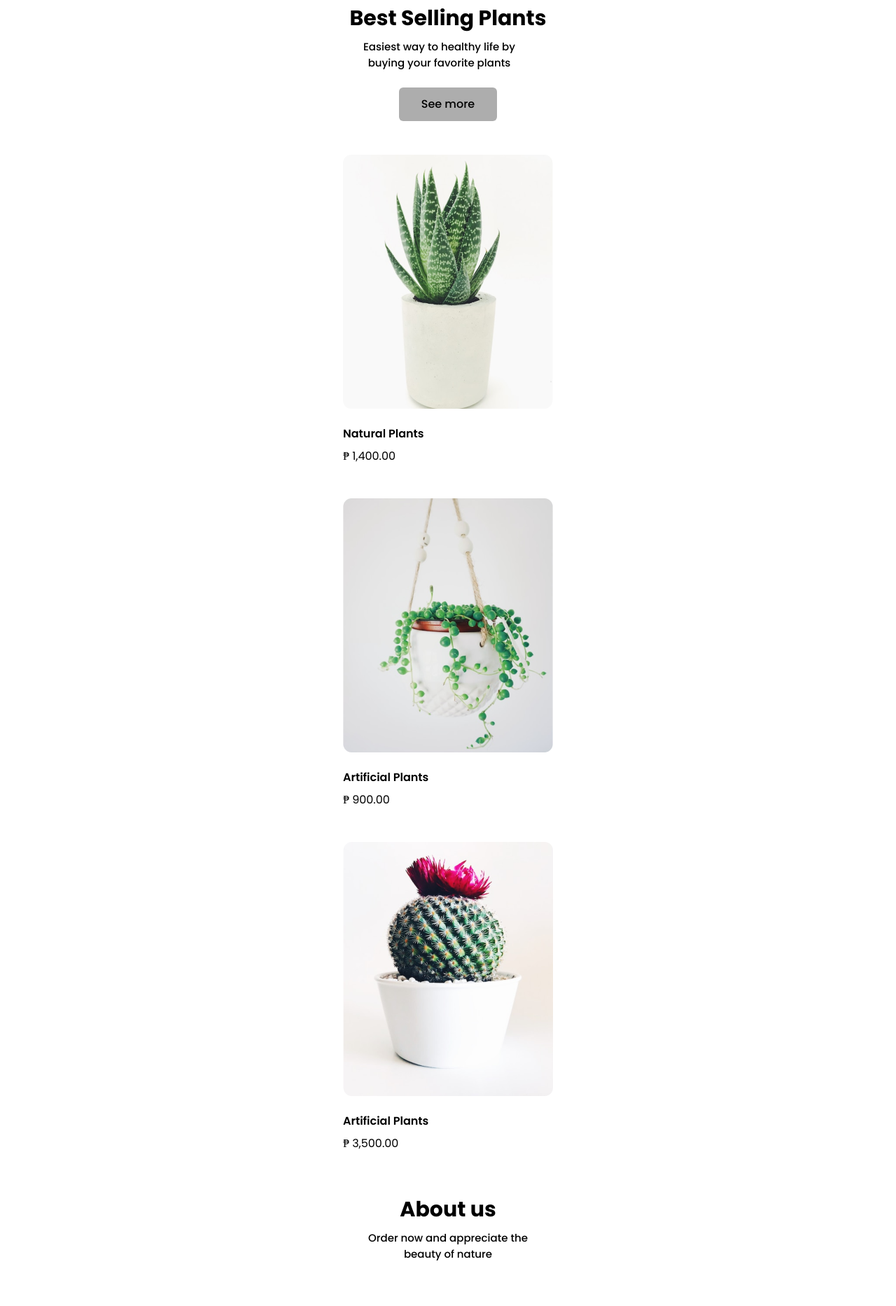
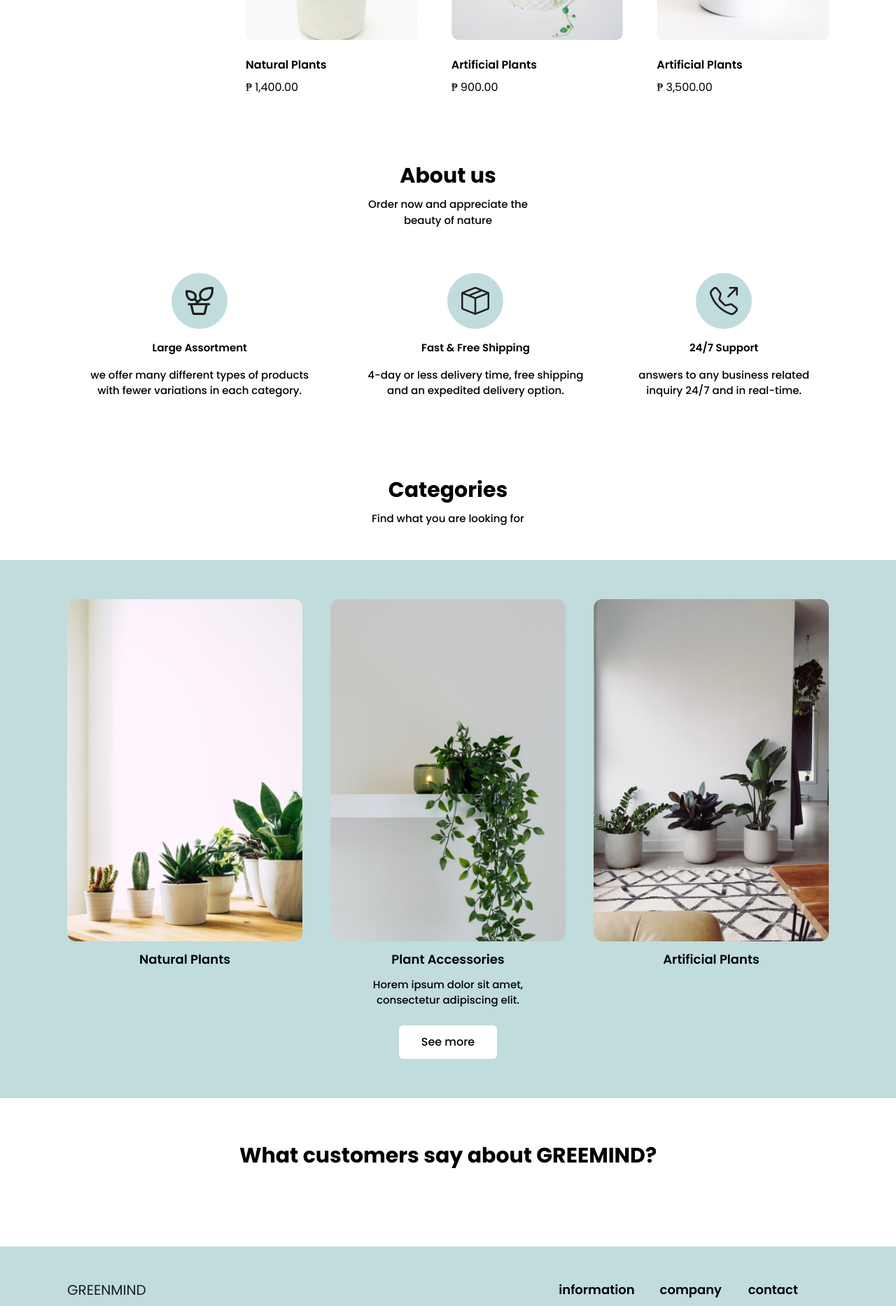
Before and after one commit to amitkushh/green-mind-ecommerce-project, a React (Vite) app: page / in a window 1280 px wide. Shown: the part 800-2666 px from the top of the page at 70% size. Built offline with nearby package versions, Linux system fonts and the light colour scheme.

Commit message:
some design changes for laptop

```diff
--- a/src/components/About.jsx
+++ b/src/components/About.jsx
@@ -23,7 +23,7 @@ function About() {
   ];
 
   return (
-    <div className="flex flex-col justify-center items-center my-16 mx-6">
+    <div className="flex flex-col justify-center items-center my-16 mx-6 lg:mx-24 lg:my-24">
       <div className="flex flex-col mb-12">
         <h2 className="text-3xl font-bold text-center">About us</h2>
         <p className="text-center mt-3 max-w-64">
@@ -32,7 +32,7 @@ function About() {
       </div>
 
       {/* three sections */}
-      <div className="flex flex-col justify-center items-center gap-7">
+      <div className="flex flex-col justify-center items-center gap-7 md:flex-row lg:flex-row">
         {allSection.map((about, index) => (
           <div
             className="flex flex-col justify-center items-center p-4 text-center gap-4"
--- a/src/components/BestSellingPlants.jsx
+++ b/src/components/BestSellingPlants.jsx
@@ -23,13 +23,13 @@ function BestSellingPlants() {
   ];
 
   return (
-    <div className="flex flex-col justify-center items-center my-16 mx-6">
-      <div className="flex flex-col mb-12">
+    <div className="flex flex-col justify-center items-center my-16 mx-6 md:flex-row lg:flex-row lg:mx-24 lg:my-24 lg:items-start">
+      <div className="flex flex-col mb-12 md:mr-5 lg:mr-5">
         <h2 className="text-3xl font-bold text-center">Best Selling Plants</h2>
-        <p className="text-center mt-3 max-w-64">
+        <p className="text-center mt-3 max-w-64 lg:mt-5">
           Easiest way to healthy life by buying your favorite plants{" "}
         </p>
-        <div className="mt-6 flex justify-center items-center">
+        <div className="mt-6 flex justify-center items-center lg:mt-12">
           <button className="bg-[#adadad] font-medium py-3 px-8 rounded-md cursor-pointer">
             See more
           </button>
@@ -37,7 +37,7 @@ function BestSellingPlants() {
       </div>
 
       {/* plants section */}
-      <div className="flex flex-col gap-12">
+      <div className="flex flex-col gap-12 md:flex-row lg:flex-row">
         {plants.map((plant, index) => (
           <div key={index} className="flex flex-col gap-6">
             <img src={plant.images} alt="plants" />
--- a/src/components/Categories.jsx
+++ b/src/components/Categories.jsx
@@ -4,24 +4,8 @@ import imageTwo from "../assets/category-images/plant-two.jpg";
 import imageThree from "../assets/category-images/plant-three.jpg";
 
 function Categories() {
-  const categories = [
-    {
-      image: imageOne,
-      title: "Natural Plants",
-    },
-    {
-      image: imageTwo,
-      title: "Plant Accessories",
-      para: "Horem ipsum dolor sit amet, consectetur adipiscing elit.",
-    },
-    {
-      image: imageThree,
-      title: "Artificial Plants",
-    },
-  ];
-
   return (
-    <>
+    <div>
       <div className="flex flex-col justify-center items-center mt-16 mx-6">
         <div className="flex flex-col mb-12">
           <h2 className="text-3xl font-bold text-center">Categories</h2>
@@ -31,23 +15,38 @@ function Categories() {
         </div>
       </div>
       {/* image sections */}
-      <div className="bg-main flex flex-col justify-center items-center px-6 mb-16 py-14">
-        <div className="flex flex-col gap-10">
-          {categories.map((category, index) => (
-            <div className="flex flex-col" key={index}>
-              <img src={category.image} className="rounded-xl" />
-              <p className="font-semibold text-[18px] my-3">{category.title}</p>
-              <p>{category.para}</p>
+      <div className="bg-main flex flex-col justify-center items-center px-6 mb-16 py-14 lg:px-24">
+        <div className="flex flex-col gap-10 md:flex-row lg:flex-row">
+          {/* image one */}
+          <div className="flex flex-col md:items-center lg:items-center">
+            <img src={imageOne} className="rounded-xl" />
+            <p className="font-semibold text-[18px] my-3">Natural Plants</p>
+          </div>
+
+          {/* image two */}
+          <div className="flex flex-col md:items-center lg:items-center">
+            <img src={imageTwo} className="rounded-xl" />
+            <p className="font-semibold text-[18px] my-3 ">Plant Accessories</p>
+            <p className="md:text-center lg:text-center lg:max-w-64">
+              Horem ipsum dolor sit amet, consectetur adipiscing elit.
+            </p>
+
+            {/* Button */}
+            <div className="mt-6 flex justify-center items-center">
+              <button className="bg-white font-medium py-3 px-8 rounded-md cursor-pointer">
+                See more
+              </button>
             </div>
-          ))}
-        </div>
-        <div className="mt-6 flex justify-center items-center">
-          <button className="bg-white font-medium py-3 px-8 rounded-md cursor-pointer">
-            See more
-          </button>
+          </div>
+
+          {/* image three */}
+          <div className="flex flex-col  md:items-center lg:items-center">
+            <img src={imageThree} className="rounded-xl" />
+            <p className="font-semibold text-[18px] my-3">Artificial Plants</p>
+          </div>
         </div>
       </div>
-    </>
+    </div>
   );
 }
 
--- a/src/components/Footer.jsx
+++ b/src/components/Footer.jsx
@@ -27,8 +27,8 @@ function Footer() {
 
   return (
     <footer className="bg-main ">
-      <div className="flex flex-col mt-16 mx-6 py-12">
-        <div className="flex flex-col mb-6">
+      <div className="flex flex-col mt-16 mx-6 py-12 md:flex-row md:justify-between lg:flex-row lg:justify-between lg:mx-24">
+        <div className="flex flex-col mb-6 md:mr-10 lg:mr-10">
           <div className="mb-2">
             <span className="text-xl text-para font-lg">GREENMIND</span>
           </div>
@@ -47,7 +47,7 @@ function Footer() {
         </div>
 
         {/* categories section */}
-        <div className="flex flex-col gap-9">
+        <div className="flex flex-col gap-9 md:flex-row lg:flex-row">
           {links.map((link, index) => (
             <div className="flex flex-col" key={index}>
               <div className="mb-2">
@@ -64,7 +64,7 @@ function Footer() {
       </div>
 
       {/* footer bar section */}
-      <div className="mx-6 pb-11">
+      <div className="mx-6 pb-11 lg:mx-24">
         <span>2023 all Right Reserved Term of use GREENMIND</span>
       </div>
     </footer>
--- a/src/components/Hero.jsx
+++ b/src/components/Hero.jsx
@@ -9,7 +9,7 @@ function Hero() {
   return (
     <>
       <div>
-        <div className="flex flex-col justify-center items-center gap-10 bg-main my-6 mx-6 rounded-xl pt-6 px-4 relative">
+        <div className="flex flex-col justify-center items-center gap-10 bg-main my-6 mx-6 rounded-xl pt-6 px-4 relative lg:mx-24 lg:flex-row lg:justify-between lg:my-10">
           <div className="flex flex-col">
             <h1 className="text-4xl font-extrabold text-center">
               Buy your <br />
--- a/src/components/Navbar.jsx
+++ b/src/components/Navbar.jsx
@@ -3,7 +3,7 @@ import { BsCart } from "react-icons/bs";
 
 function Navbar() {
   return (
-    <header className="flex justify-between items-center h-16 px-6">
+    <header className="flex justify-between items-center h-16 mx-6 lg:mx-24">
       <nav className="flex justify-center items-center gap-36">
         <div>
           <span className="text-xl text-para font-lg">GREENMIND</span>
--- a/src/components/Testimonials.jsx
+++ b/src/components/Testimonials.jsx
@@ -2,7 +2,7 @@ import React from "react";
 
 function Testimonials() {
   return (
-    <div className="flex flex-col justify-center items-center my-16 mx-6">
+    <div className="flex flex-col justify-center items-center my-16 mx-6 lg:mx-24">
       <div className="flex flex-col mb-12">
         <h2 className="text-3xl font-bold text-center">
           What customers say about GREEMIND?
```
